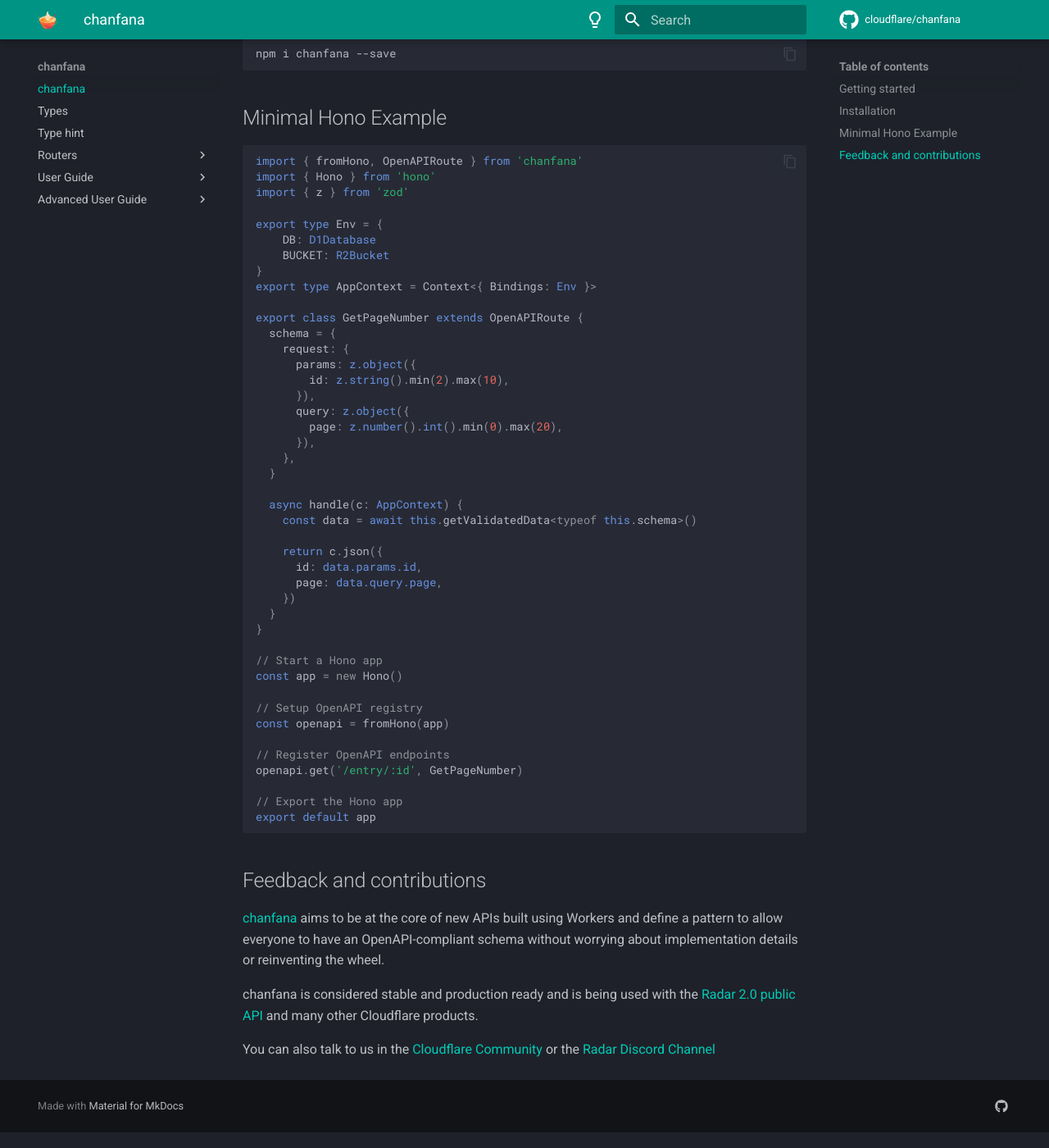
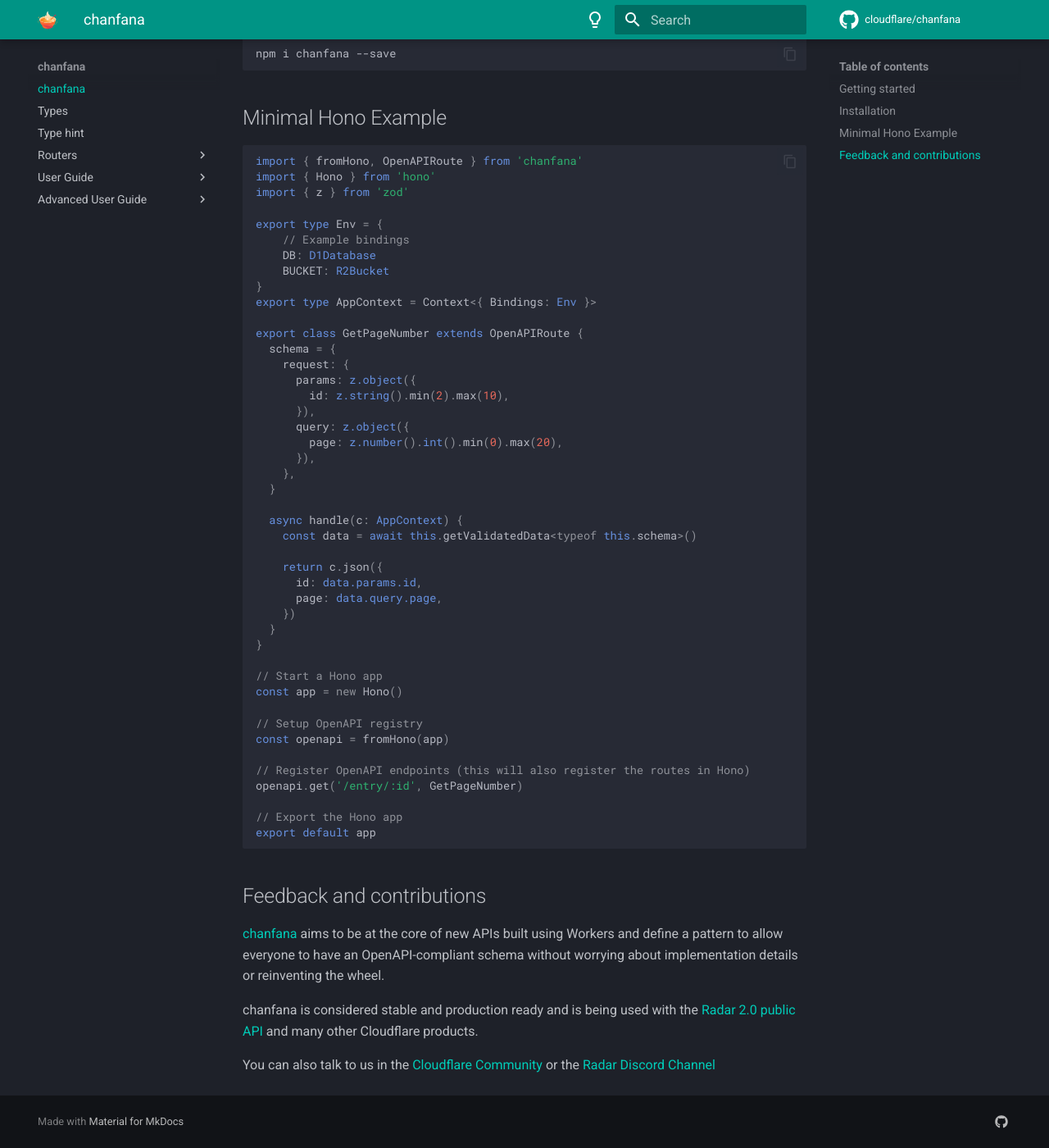
Before and after one commit to cloudflare/chanfana, an MkDocs documentation site: the page built from docs/pages/index.md, in a window 1280 px wide and 1400 px high, scrolled down 1083 px. Shown: the whole window at 82% size. Built offline with MkDocs 1.6.1 and Material for MkDocs 9.7.7, drawn with Linux system fonts in a browser that asks for light colours; comment, search, counter and statistics services are not loaded; some of the changed text lies outside the part shown.

```diff
--- a/docs/pages/index.md
+++ b/docs/pages/index.md
@@ -26,9 +26,9 @@ library for Cloudflare Workers but runs on any runtime supported by the base rou
 The key features are:
 
 - OpenAPI 3 and 3.1 schema generator and validator
-- [Query](https://chanfana.pages.dev/user-guide/query-parameters/), [Path](https://chanfana.pages.dev/user-guide/path-parameters/), [Headers](https://chanfana.pages.dev/user-guide/header-parameters/) and [Body](https://chanfana.pages.dev/user-guide/request-body/) typescript inference
 - Fully written in typescript
 - [Class-based endpoints](https://chanfana.pages.dev/user-guide/first-steps/)
+- [Query](https://chanfana.pages.dev/user-guide/query-parameters/), [Path](https://chanfana.pages.dev/user-guide/path-parameters/), [Headers](https://chanfana.pages.dev/user-guide/header-parameters/) and [Body](https://chanfana.pages.dev/user-guide/request-body/) typescript inference
 - Extend existing [Hono](https://chanfana.pages.dev/routers/hono/), [itty-router](https://chanfana.pages.dev/routers/itty-router/), etc application, without touching old routes
 
 ## Getting started
@@ -53,6 +53,7 @@ import { Hono } from 'hono'
 import { z } from 'zod'
 
 export type Env = {
+    // Example bindings
     DB: D1Database
     BUCKET: R2Bucket
 }
@@ -86,7 +87,7 @@ const app = new Hono()
 // Setup OpenAPI registry
 const openapi = fromHono(app)
 
-// Register OpenAPI endpoints
+// Register OpenAPI endpoints (this will also register the routes in Hono)
 openapi.get('/entry/:id', GetPageNumber)
 
 // Export the Hono app
```
Also changed, not shown: README.md.
